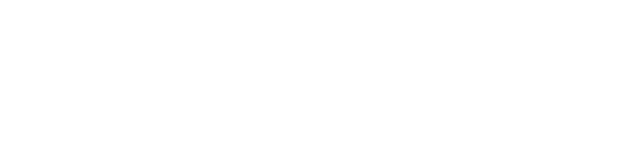
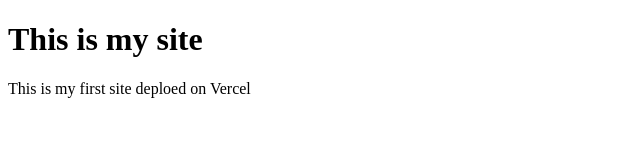
Before and after one commit to mihailgurschi/ppw2024, a plain HTML site: page index.html in a window 1280 px wide. Shown: the whole page, without its empty margins (0-640 px from the left). Drawn offline with Linux system fonts and the light colour scheme.

Commit message:
First site.html

```diff
--- a/index.html
+++ b/index.html
@@ -1,7 +1,12 @@
 <!DOCTYPE html>
 <html>
-<head>
-<title> This is my site title>
-<head>
+  <head>
+    <title> This is my site </title>
+</head>
 <body>
+  <h1>This is my site </h1>
+    <p>
+      This is my first site deploed on Vercel
+    </p>
+  </body>
 </html>
```
